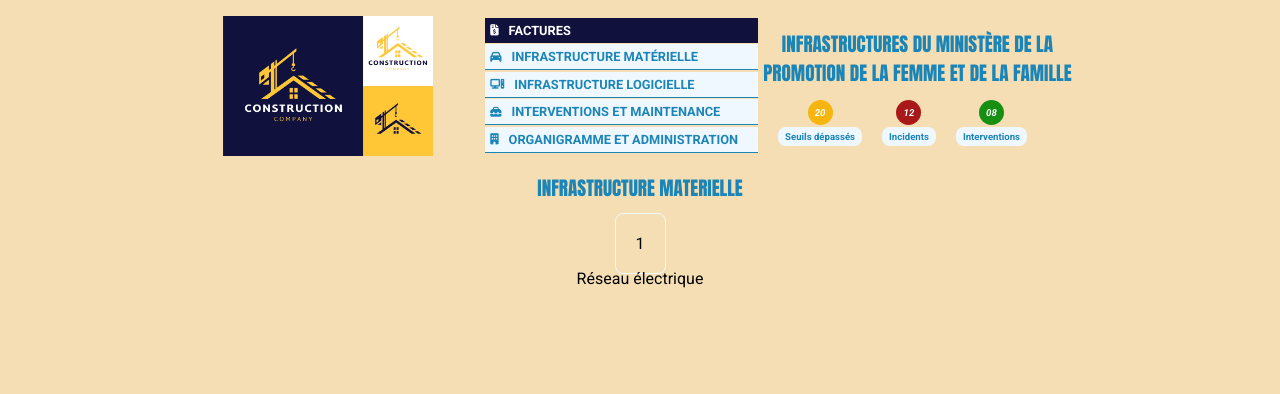
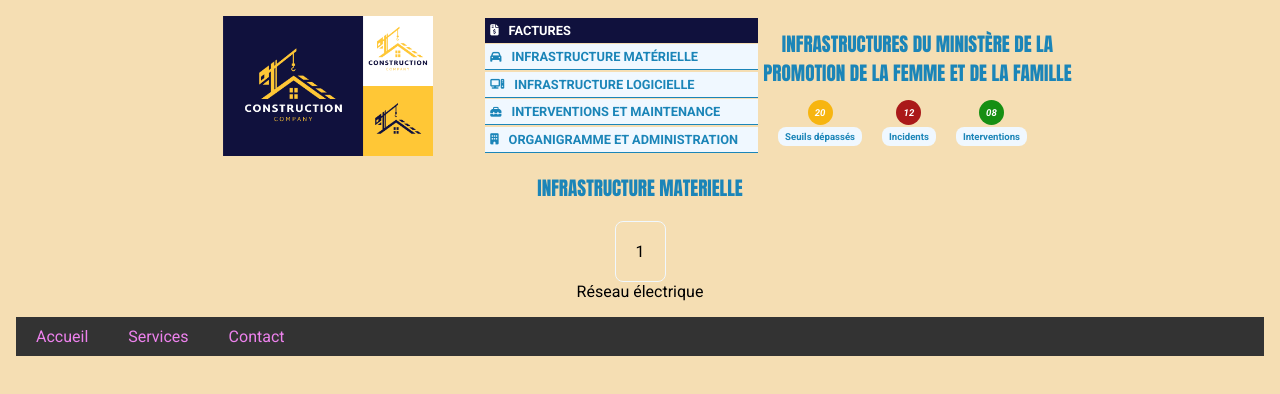
Before and after one commit to puepi/zinfrass, a React (Vite) app: page /large/materiel in a window 1280 px wide. Shown: the top 394 px of the page. Built offline with nearby package versions, Linux system fonts and the light colour scheme.

Commit message:
new major blow but not wonderful yet

```diff
--- a/src/components/SideBar.jsx
+++ b/src/components/SideBar.jsx
@@ -7,9 +7,9 @@ export default function SideBar() {
         <ul className='menu-list'>
           <li className='active'><Link to="/factures/save"><span><i className="fa-solid fa-file-invoice-dollar fa-sm"></i></span>Factures</Link></li>
           <li><Link to="/large/materiel"><span><i className="fa-solid fa-car fa-sm"></i></span>Infrastructure matérielle</Link></li>
-          <li><a href=""><span><i className="fa-solid fa-computer fa-sm"></i></span>Infrastructure logicielle</a></li>
-          <li><a href=""><span><i className="fa-solid fa-toolbox fa-sm"></i></span>Interventions et Maintenance</a></li>
-          <li><a href=""><span><i className="fa-solid fa-building fa-sm"></i></span>Organigramme et Administration</a></li>
+          <li><Link to="/large/logiciel"><span><i className="fa-solid fa-computer fa-sm"></i></span>Infrastructure logicielle</Link></li>
+          <li><Link to="/large/maintenance"><span><i className="fa-solid fa-toolbox fa-sm"></i></span>Interventions et Maintenance</Link></li>
+          <li><Link to="/large/administration"><span><i className="fa-solid fa-building fa-sm"></i></span>Organigramme et Administration</Link></li>
         </ul>
       </nav>
     </aside>
--- a/src/components/SmallMenu.jsx
+++ b/src/components/SmallMenu.jsx
@@ -1,4 +1,5 @@
 import './small-menu.css'
+import { Link } from 'react-router-dom'
 
 
 export default function SmallMenu() {
@@ -8,8 +9,8 @@ export default function SmallMenu() {
                 <span>1</span>
             </div>
             <p className='glass-title'>Réseau électrique</p>
-            <ul className="submenu">
-                <li>Equipements</li>
+            <ul className="sub">
+                <li><Link to="" className="show-link">Equipements</Link></li>
                 <li>Connectiques</li>
                 <li>Maintenance</li>
             </ul>
--- a/src/components/small-menu.css
+++ b/src/components/small-menu.css
@@ -2,25 +2,34 @@
     display: flex;
     flex-direction: column;
     align-items: center;
-    margin-top: 2rem;
+    margin-top: 2.5rem;
     position: relative;
 }
 
-.submenu {
+.sub {
     list-style: none;
     margin: 0;
     padding: 0;
     position: absolute;
-    top: -20px;
+    top:-40%;
+    left:51%;
+    transition: display 0.5s ease-in;
     display: none;
-    transition: display 0.5s ease-in;
 }
 
-.submenu li {
+.sub li {
     background-color: aliceblue;
     padding: 2px 20px;
     margin: 2px 0;
     color: #1B85B8;
+}
+
+.glass-title{
+
+}
+.glass{
+    cursor: pointer;
+    margin-bottom: 5px;
 }
 
 .glass span {
@@ -29,7 +38,7 @@
     border: 1px solid aliceblue;
 }
 
-.glass:hover+p+.submenu {
+.glass:hover +p+ .sub{
     display: block;
 }
 
--- a/src/pages/big-picture/inf_materielle/InfrastructureMaterielle.jsx
+++ b/src/pages/big-picture/inf_materielle/InfrastructureMaterielle.jsx
@@ -1,4 +1,6 @@
 import SmallMenu from "../../../components/SmallMenu";
+
+import './test.css'
 
 
 export default function InfrastructureMaterielle() {
@@ -7,7 +9,18 @@ export default function InfrastructureMaterielle() {
             <h1>INFRASTRUCTURE MATERIELLE</h1>
             <SmallMenu />
 
-
+            <ul class="menu">
+                <li><a href="#">Accueil</a></li>
+                <li>
+                    <a href="#">Services</a>
+                    <ul class="submenu">
+                        <li><a href="#">Web Design</a></li>
+                        <li><a href="#">Développement</a></li>
+                        <li><a href="#">SEO</a></li>
+                    </ul>
+                </li>
+                <li><a href="#">Contact</a></li>
+            </ul>
         </>
     )
 }
--- /dev/null
+++ b/src/pages/big-picture/inf_materielle/test.css
@@ -0,0 +1,48 @@
+.menu {
+    list-style: none;
+    padding: 0;
+    margin: 0;
+    background: #333;
+}
+
+.menu > li {
+    position: relative;
+    display: inline-block;
+}
+
+.menu > li > a {
+    padding: 10px 20px;
+    color: violet;
+    text-decoration: none;
+    display: block;
+}
+
+/* Sous-menu */
+.submenu {
+    display: none;
+    position: absolute;
+    background: #444;
+    list-style: none;
+    padding: 0;
+    margin: 0;
+    top: 100%;
+    left: 0%;
+    transition: display 0.8s ease-in-out;
+}
+
+.submenu li {
+    width: 150px;
+}
+
+.submenu li a {
+    padding: 10px;
+    color: blueviolet;
+    text-decoration: none;
+    display: block;
+}
+
+/* Affichage au survol */
+.menu li:hover .submenu {
+    display: block;
+
+}
```
